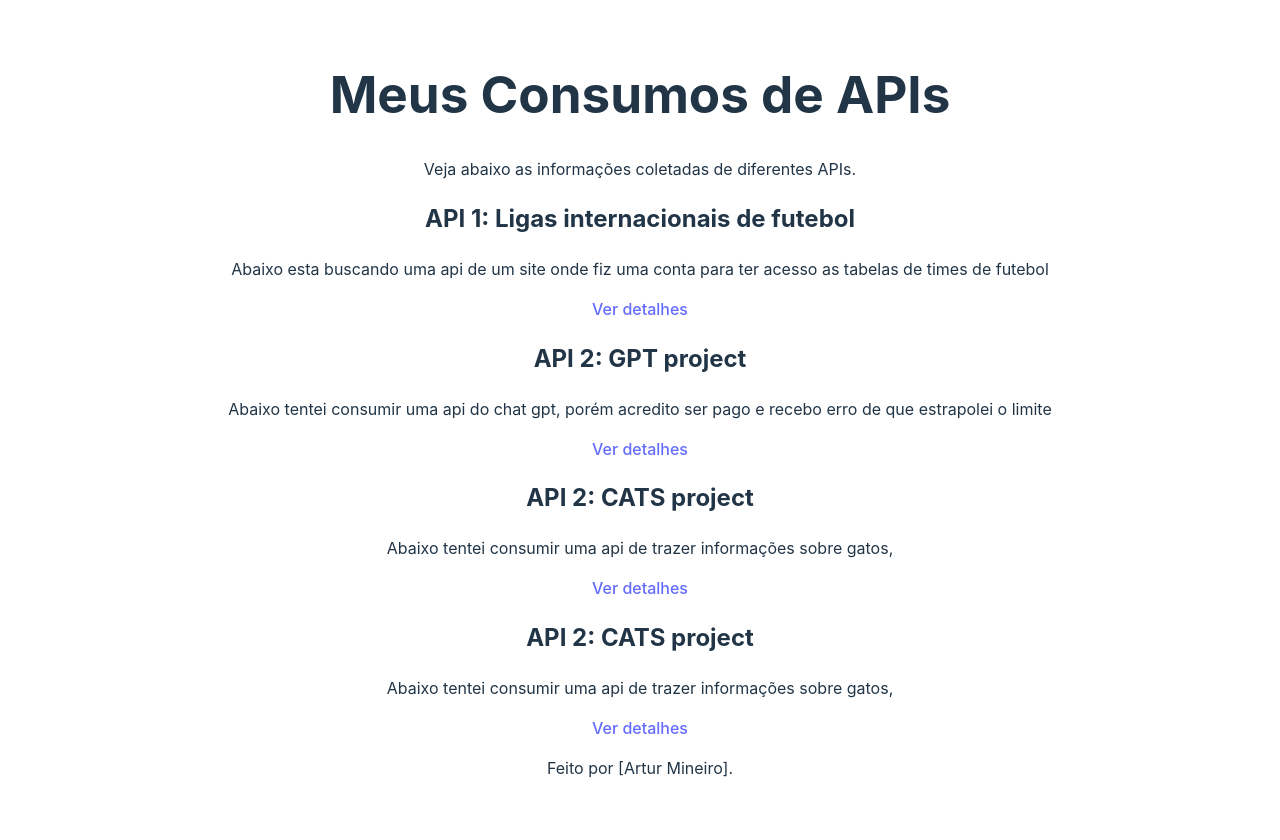
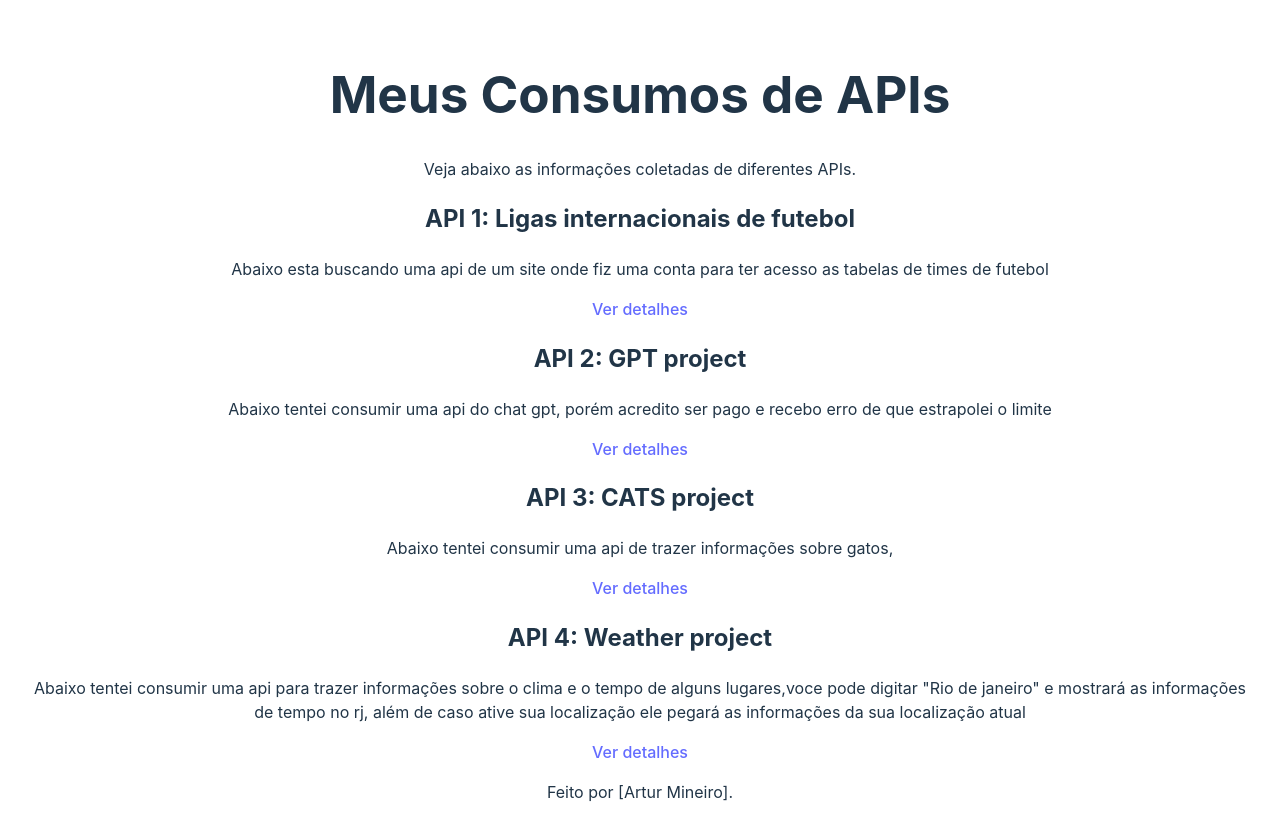
Before and after one commit to ArturMineiro/Consumodeapi, a React (Vite) app: page / in a window 1280 px wide. Shown: the top 840 px of the page. Built offline with nearby package versions, Linux system fonts and the light colour scheme.

Commit message:
melhoras de funcionalidade

```diff
--- a/src/pages/Home.jsx
+++ b/src/pages/Home.jsx
@@ -26,7 +26,7 @@ function Home() {
         </section>
 
         <section className="mb-4">
-          <h2 className="h4">API 2: CATS project</h2>
+          <h2 className="h4">API 3: CATS project</h2>
           <p>Abaixo tentei consumir uma api de trazer informações sobre gatos, </p>
           <Link to="/cat" className="btn btn-primary">
           Ver detalhes
@@ -34,8 +34,8 @@ function Home() {
         </section>
 
         <section className="mb-4">
-          <h2 className="h4">API 2: CATS project</h2>
-          <p>Abaixo tentei consumir uma api de trazer informações sobre gatos, </p>
+          <h2 className="h4">API 4: Weather project</h2>
+          <p>Abaixo tentei consumir uma api para trazer informações sobre o clima e o tempo de alguns lugares,voce pode digitar "Rio de janeiro" e mostrará as informações de tempo no rj, além de caso ative sua localização ele pegará as informações da sua localização atual</p>
           <Link to="/cat" className="btn btn-primary">
           Ver detalhes
         </Link>
--- a/src/pages/Weather.tsx
+++ b/src/pages/Weather.tsx
@@ -90,8 +90,12 @@ function Weather() {
       try {
         const apiKey = import.meta.env.VITE_OPENWEATHER_API_KEY;
         const response = await axios.get(`https://api.openweathermap.org/geo/1.0/direct?q=${userInput}&limit=5&appid=${apiKey}`);
-        const citySuggestions = response.data.map((city: any) => `${city.name}, ${city.country}`);
-        setSuggestions(citySuggestions);
+
+        // Filtrar duplicatas
+        const uniqueSuggestions = response.data.map((city: any) => `${city.name}, ${city.country}`)
+          .filter((value: string, index: number, self: string[]) => self.indexOf(value) === index);
+
+        setSuggestions(uniqueSuggestions);
       } catch (err) {
         console.error('Erro ao buscar sugestões de cidade:', err);
       }
```
